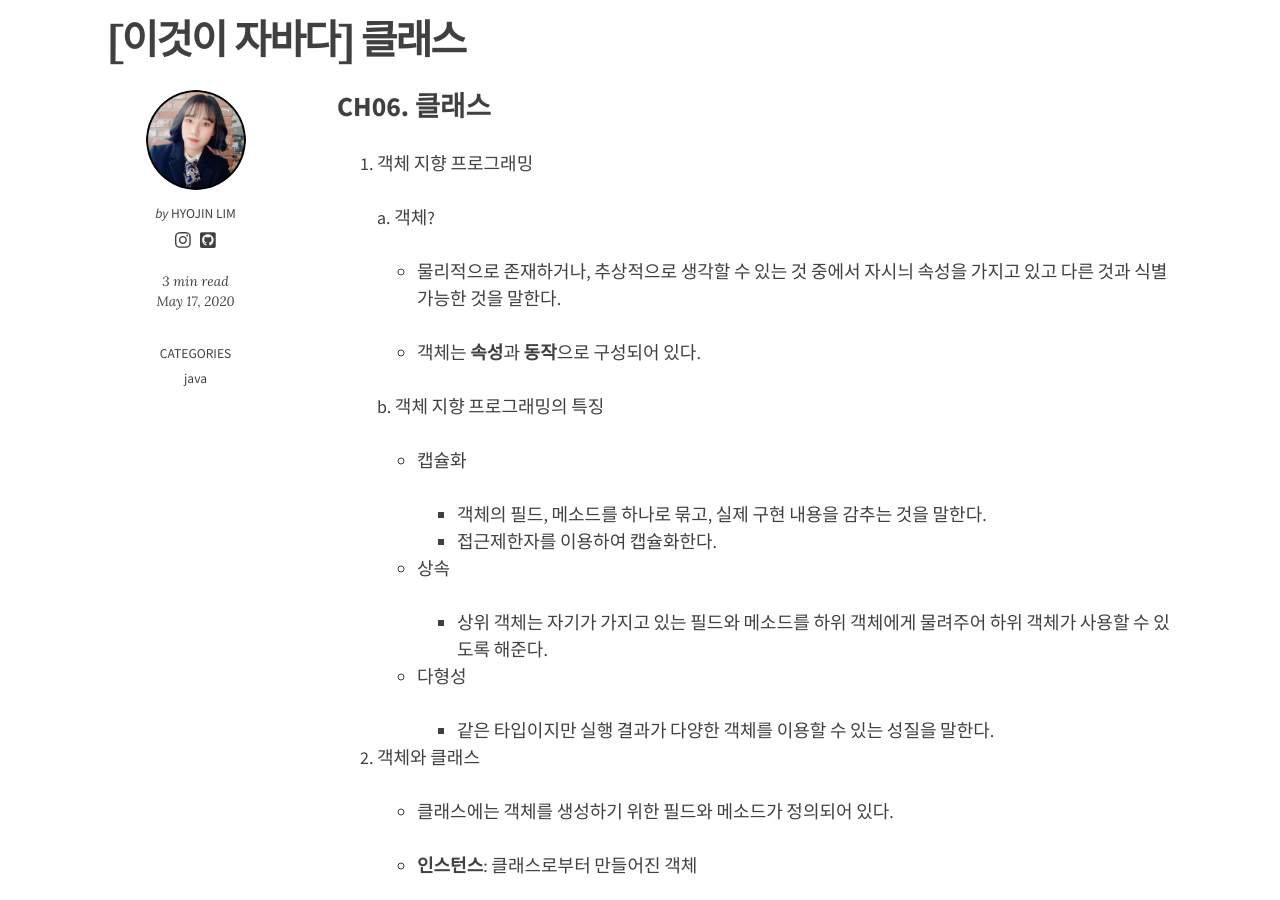
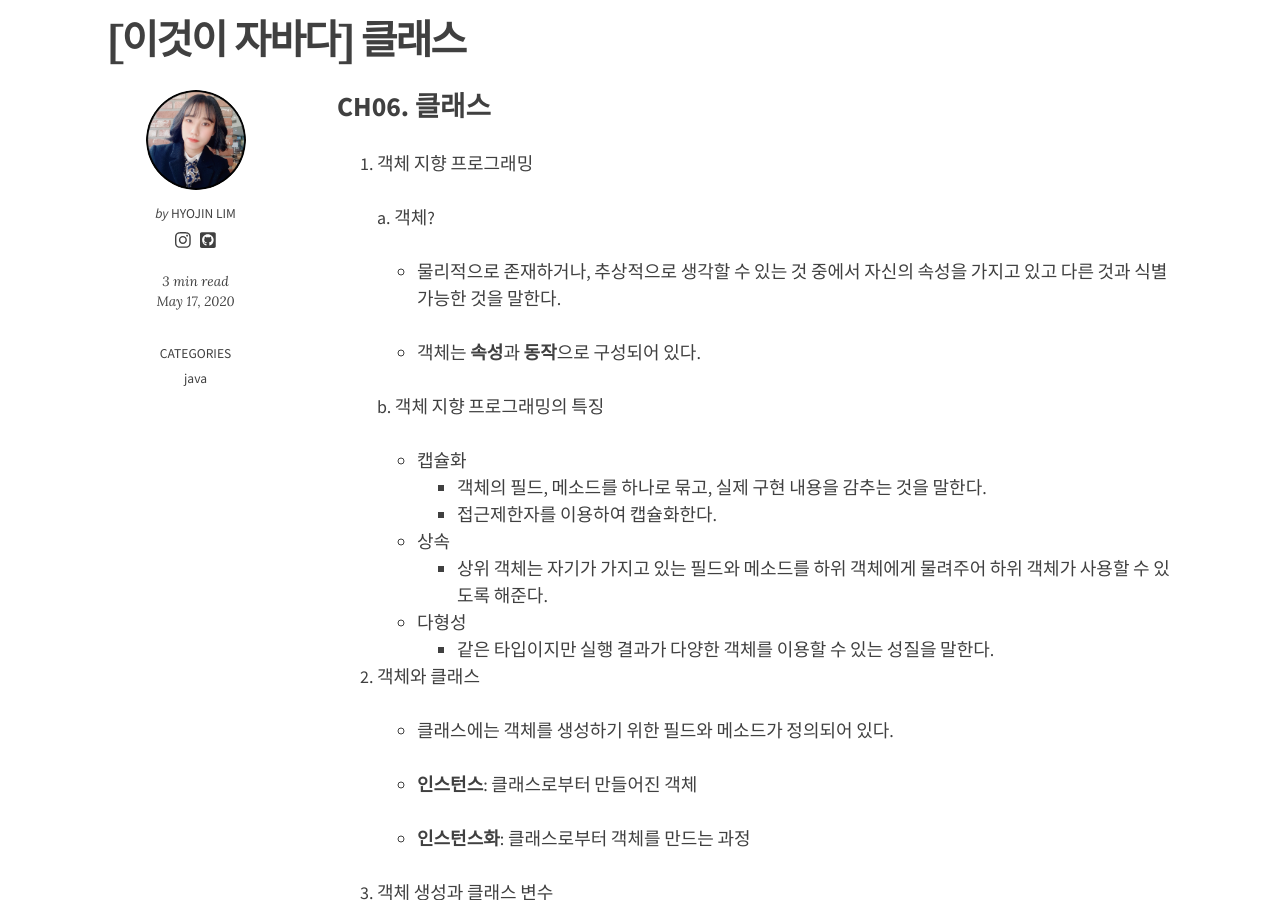
Before and after one commit to genie97/genie97.github.com, a Jekyll site: the page built from _posts/2020-05-17-[이것이자바다]-클래스.md, in a window 1280 px wide and 900 px high, scrolled down 356 px. Built offline with Jekyll 4.4.1, drawn with Linux system fonts in a browser that asks for light colours; nearby versions of some CDN libraries; a script that is not in the unit is left out.

Commit message:
modify post06

```diff
--- a/_posts/2020-05-17-[이것이자바다]-클래스.md
+++ b/_posts/2020-05-17-[이것이자바다]-클래스.md
@@ -13,23 +13,20 @@ categories: java
 
    a. 객체?
 
-   - 물리적으로 존재하거나, 추상적으로 생각할 수 있는 것 중에서 자시늬 속성을 가지고 있고 다른 것과 식별 가능한 것을 말한다.
+   - 물리적으로 존재하거나, 추상적으로 생각할 수 있는 것 중에서 자신의 속성을 가지고 있고 다른 것과 식별 가능한 것을 말한다.
 
    - 객체는 **속성**과 **동작**으로 구성되어 있다.
 
    b. 객체 지향 프로그래밍의 특징
 
    - 캡슐화
-
      - 객체의 필드, 메소드를 하나로 묶고, 실제 구현 내용을 감추는 것을 말한다.
      - 접근제한자를 이용하여 캡슐화한다.
 
    - 상속
-
      - 상위 객체는 자기가 가지고 있는 필드와 메소드를 하위 객체에게 물려주어 하위 객체가 사용할 수 있도록 해준다.
 
    - 다형성
-
      - 같은 타입이지만 실행 결과가 다양한 객체를 이용할 수 있는 성질을 말한다.
 
 
```
